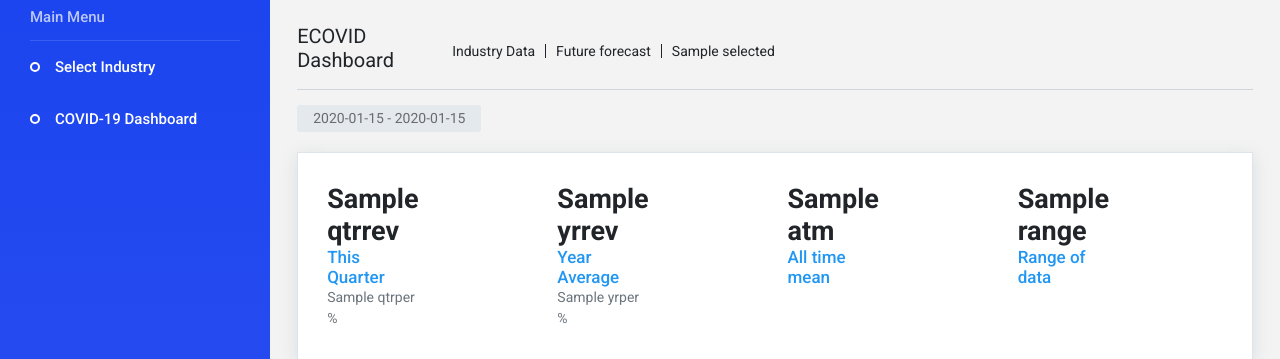
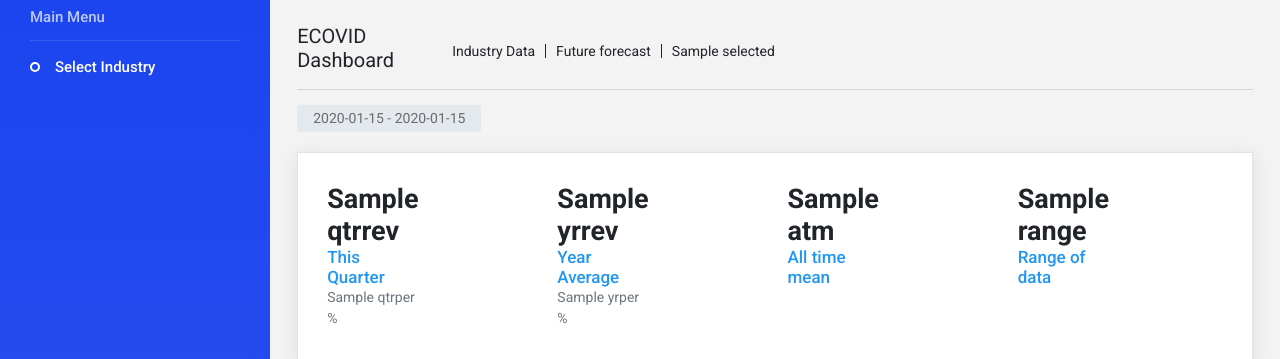
Before and after one commit to Mudit-Bagora/ECOVID_Dashboard, a Django app: template template/index.html in a window 1280 px wide. Shown: the part 63-422 px from the top of the page. Run offline with Django 3.2, Linux system fonts and the light colour scheme; the template is opened without the code that fills it: most values are stand-ins (such as "Sample title", 1, 10 or a date in 2020); some libraries are stand-ins or nearby versions.

Commit message:
deployment

```diff
--- a/template/index.html
+++ b/template/index.html
@@ -66,12 +66,12 @@
               </div>
             </li>
 
-            <li class="nav-item active">
+            <!--li class="nav-item active">
               <a class="nav-link" href="http://india-cov-19.herokuapp.com/" aria-expanded="true">
                 <i class="menu-icon typcn typcn-shopping-bag"></i>
                 <span class="menu-title">COVID-19 Dashboard</span>
               </a>
-            </li>
+            </li-->
 
           </ul>
         </nav>
```
